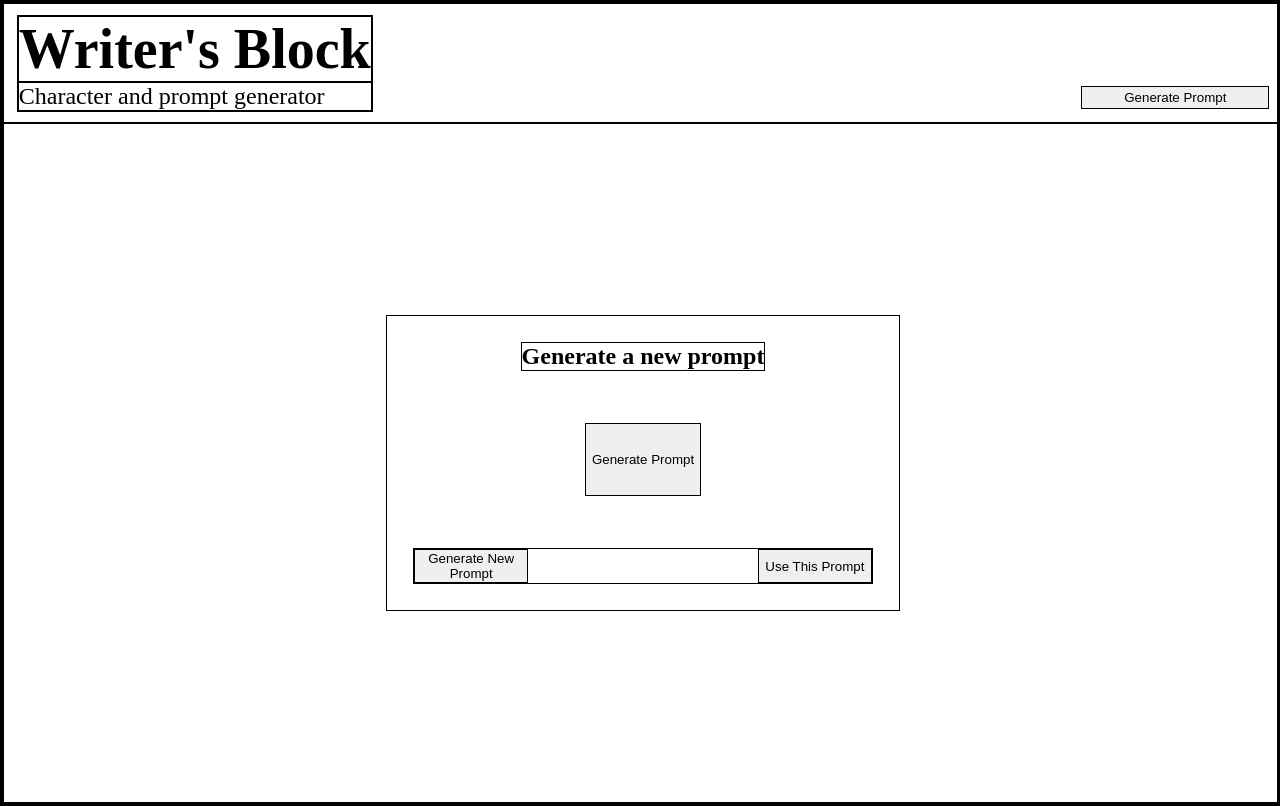
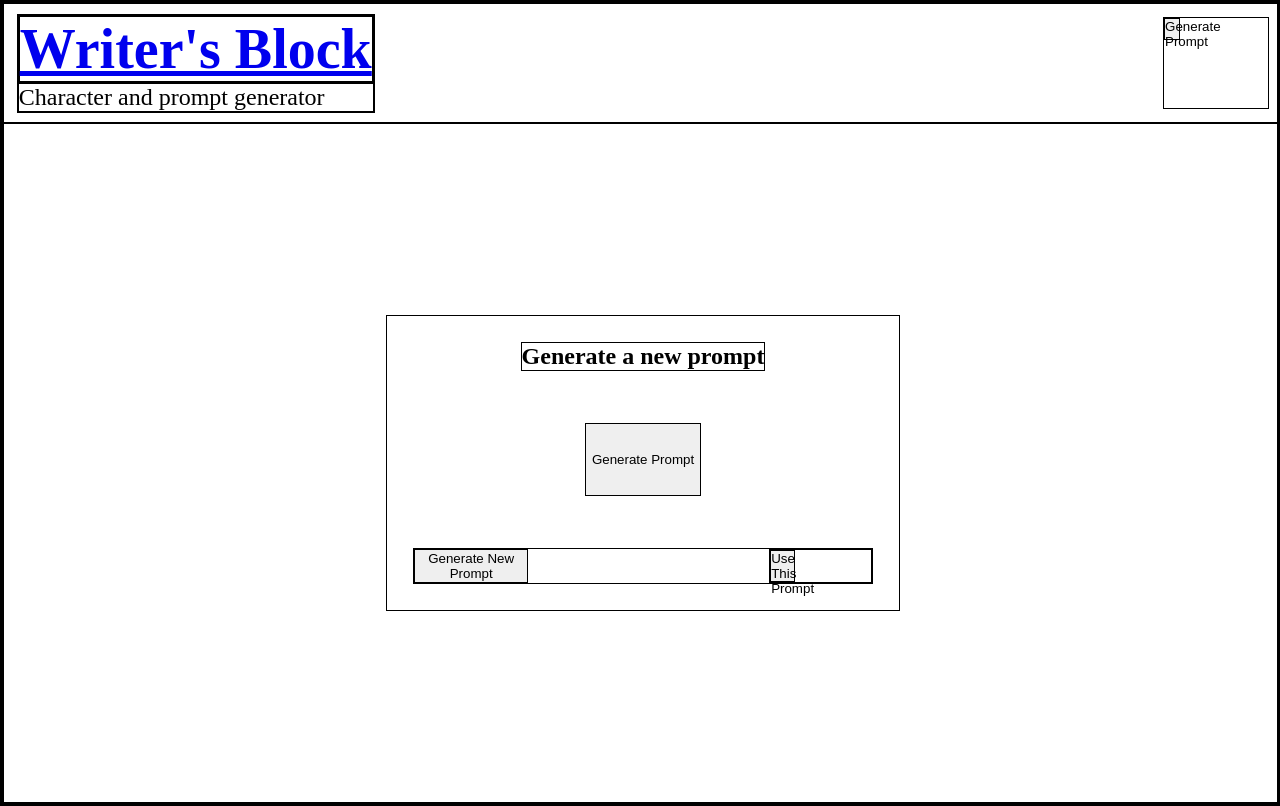
Before and after one commit to KyleWong2510/WritersBlock, a React (Create React App) app: page /prompt-generator in a window 1280 px wide. Built offline with nearby package versions, Linux system fonts and the light colour scheme.

Commit message:
Add Links to components to properly route the user

```diff
--- a/src/Header/Header.js
+++ b/src/Header/Header.js
@@ -1,14 +1,17 @@
 import React from 'react'
+import { Link } from 'react-router-dom'
 import './Header.css'
 
 const Header = () => {
   return (
     <header className='header'>
       <section className='header-text'>
-        <h1 className='header-title'>Writer's Block</h1>
+        <Link to='/'>
+          <h1 className='header-title'>Writer's Block</h1>
+        </Link>
         <p className='header-desc'>Character and prompt generator</p>
       </section>
-      <button className='header-btn'>Generate Prompt</button>
+      <Link to='/prompt-generator'><button className='header-btn'>Generate Prompt</button></Link>
     </header>
   )
 }
--- a/src/PromptGenerator/PromptGenerator.js
+++ b/src/PromptGenerator/PromptGenerator.js
@@ -1,4 +1,5 @@
 import React from 'react'
+import { Link } from 'react-router-dom'
 import './PromptGenerator.css'
 import { getRandomCharacter, getRandomWords, getRandomPrompt } from '../apiCalls'
 
@@ -52,7 +53,9 @@ class PromptGenerator extends React.Component {
           </button>
           <section className='generator-confirm-btns'>
             <button className='generator-btns'>Generate New Prompt</button>
-            <button className='generator-btns'>Use This Prompt</button>
+            <Link to='/prompt'>
+              <button className='generator-btns'>Use This Prompt</button>
+            </Link>
           </section>
         </section>
       </main>
```
